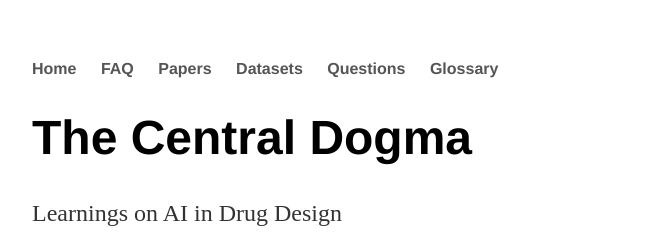
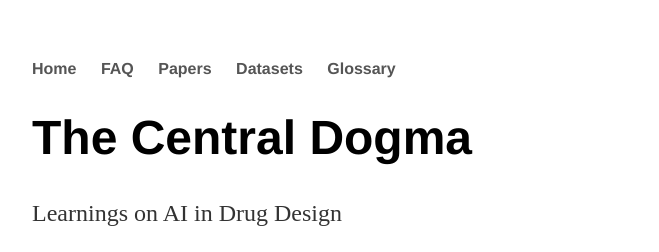
Before and after one commit to thecentraldogma/thecentraldogma.github.io, a Jekyll site: the page built from index.html, in a window 1280 px wide. Shown: the top 252 px of the page, without its empty margins (160-819 px from the left). Built offline with Jekyll 4.4.1, drawn with Linux system fonts in a browser that asks for light colours.

Commit message:
remove questions

```diff
--- a/_layouts/default.html
+++ b/_layouts/default.html
@@ -12,7 +12,6 @@
 	        		<li><a href="/pages/faq">FAQ</a></li>
 				<li><a href="/pages/papers">Papers</a></li>
 				<li><a href="/pages/datasets">Datasets</a></li>
-				<li><a href="/pages/questions">Questions</a></li>
 				<li><a href="/pages/glossary">Glossary</a></li>
 	    		</ul>
 			</nav>
```
